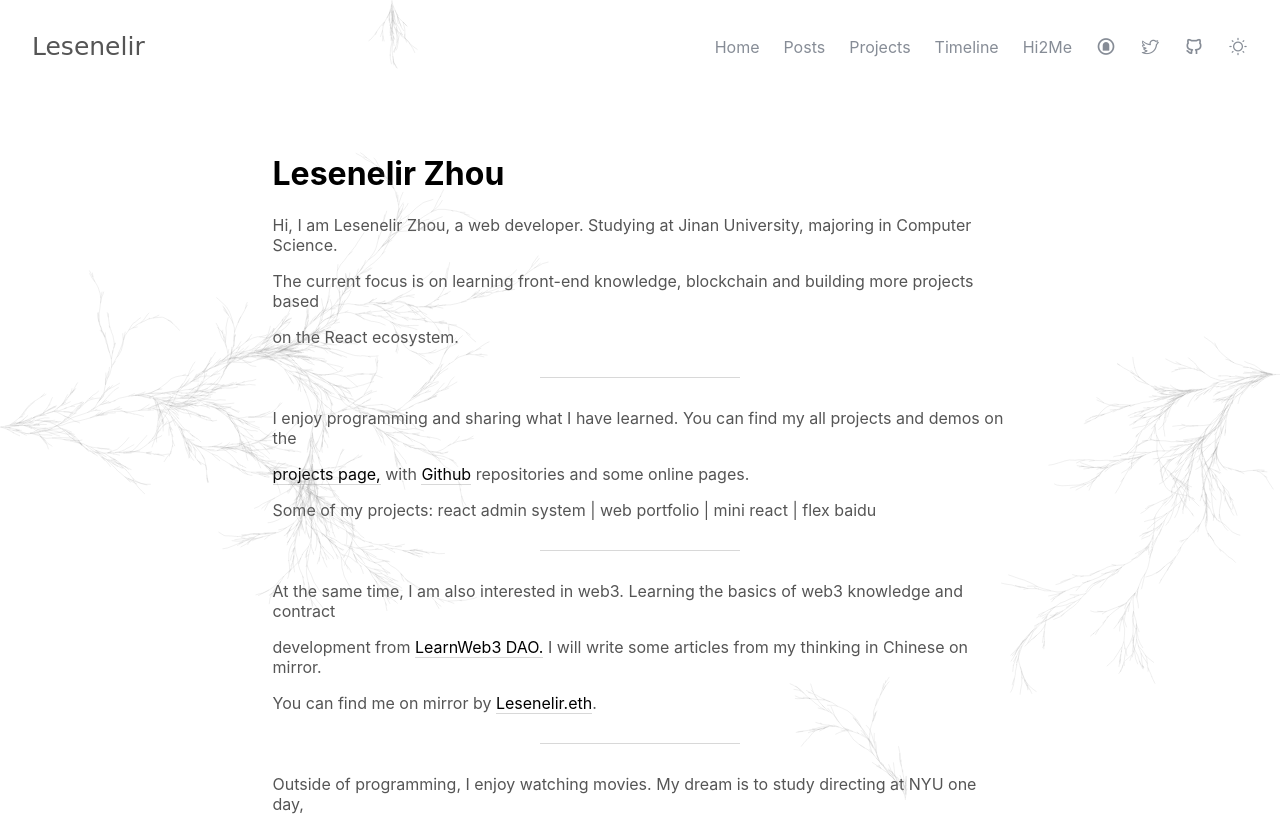
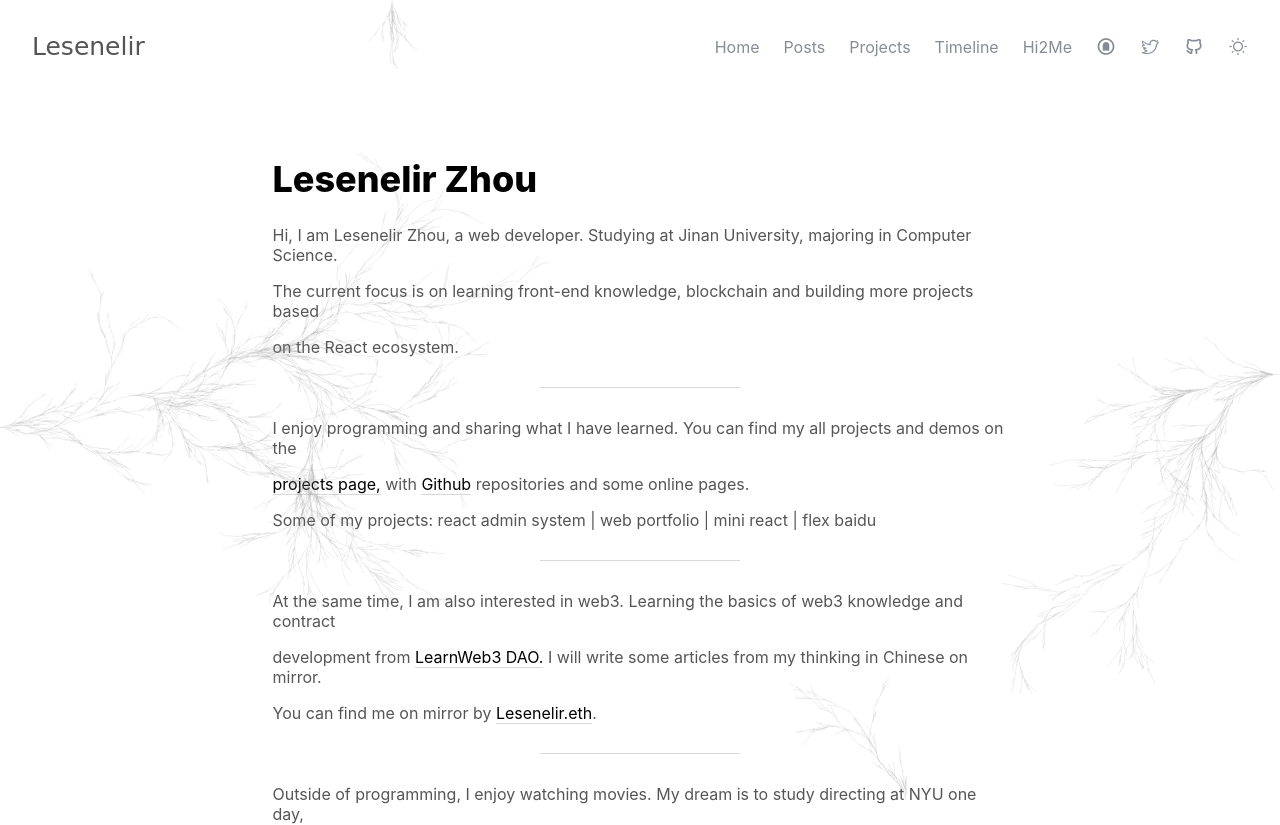
Before and after one commit to lesenelir/lesenelir.zz, a Next.js app: page / in a window 1280 px wide. Shown: the top 825 px of the page. Built offline with nearby package versions, Linux system fonts and the light colour scheme.

Commit message:
chore: home h1 font-weight

```diff
--- a/styles/home.module.css
+++ b/styles/home.module.css
@@ -6,6 +6,8 @@
 
 .name {
   color: var(--surfaceStrong);
+  font-size: 36px;
+  font-weight: 800;
 }
 
 .link {
```
